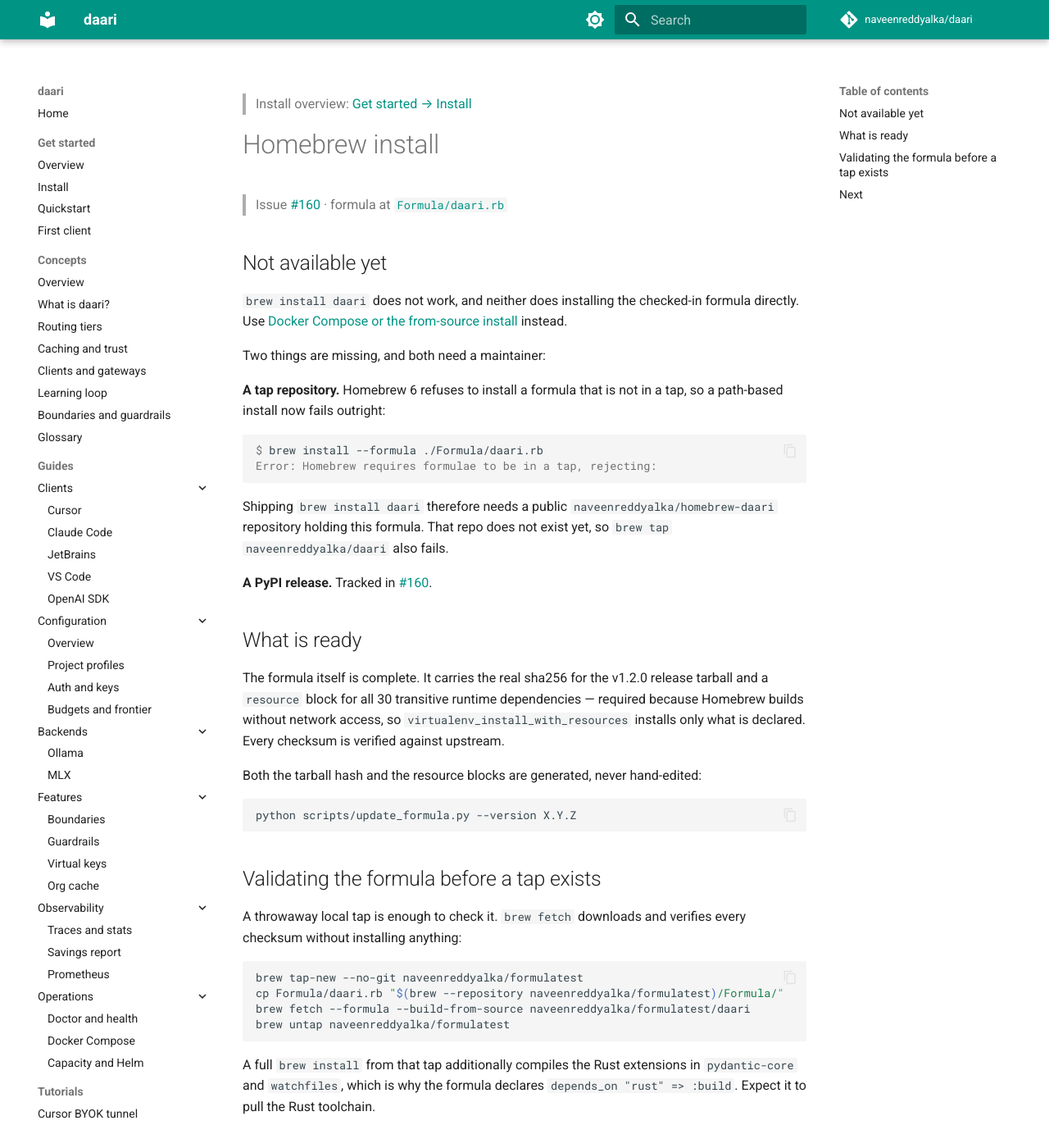
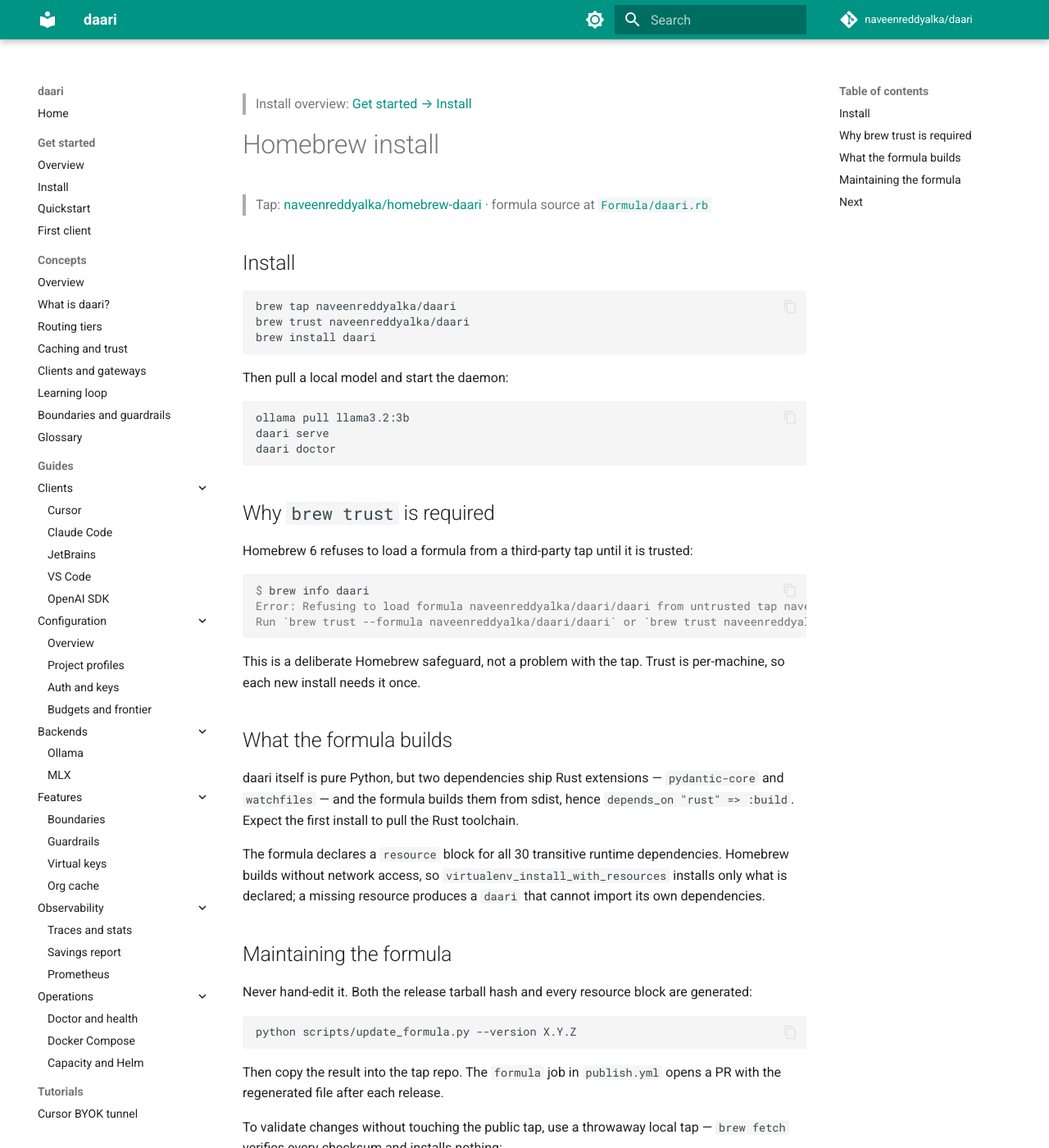
Before and after one commit to naveenreddyalka/daari, an MkDocs documentation site: the page built from docs/setup/homebrew.md, in a window 1280 px wide and 1400 px high. Shown: the whole window at 82% size. Built offline with MkDocs 1.6.1 and Material for MkDocs 9.7.7, drawn with Linux system fonts in a browser that asks for light colours; comment, search, counter and statistics services are not loaded; some of the changed text lies outside the part shown.

Commit message:
docs: document the live Homebrew tap and its trust requirement
The tap now exists at naveenreddyalka/homebrew-daari, so brew install is a real
install path rather than a blocked one. It does not depend on the PyPI publish:
the formula builds daari from the GitHub release tarball and its dependencies
from PyPI sdists, all of which already exist.

Homebrew 6 adds a step users cannot skip. It refuses to load formulae from
third-party taps until explicitly trusted, so `brew tap` followed by
`brew install` fails with "Refusing to load formula ... from untrusted tap" until
`brew trust naveenreddyalka/daari` runs. Documented on both install pages
alongside the Rust build dependency, which is why a first install is slow.

pip stays listed as unavailable — that is still blocked on #160.

Co-authored-by: Cursor <cursoragent@cursor.com>

````diff
--- a/docs/setup/homebrew.md
+++ b/docs/setup/homebrew.md
@@ -2,48 +2,63 @@
 
 # Homebrew install
 
-> Issue [#160](https://github.com/naveenreddyalka/daari/issues/160) · formula at [`Formula/daari.rb`](https://github.com/naveenreddyalka/daari/blob/main/Formula/daari.rb)
+> Tap: [naveenreddyalka/homebrew-daari](https://github.com/naveenreddyalka/homebrew-daari) · formula source at [`Formula/daari.rb`](https://github.com/naveenreddyalka/daari/blob/main/Formula/daari.rb)
 
-## Not available yet
+## Install
 
-`brew install daari` does not work, and neither does installing the checked-in
-formula directly. Use [Docker Compose or the from-source
-install](../developer/get-started/install.md) instead.
+```bash
+brew tap naveenreddyalka/daari
+brew trust naveenreddyalka/daari
+brew install daari
+```
 
-Two things are missing, and both need a maintainer:
+Then pull a local model and start the daemon:
 
-**A tap repository.** Homebrew 6 refuses to install a formula that is not in a
-tap, so a path-based install now fails outright:
+```bash
+ollama pull llama3.2:3b
+daari serve
+daari doctor
+```
+
+## Why `brew trust` is required
+
+Homebrew 6 refuses to load a formula from a third-party tap until it is trusted:
 
 ```console
-$ brew install --formula ./Formula/daari.rb
-Error: Homebrew requires formulae to be in a tap, rejecting:
+$ brew info daari
+Error: Refusing to load formula naveenreddyalka/daari/daari from untrusted tap naveenreddyalka/daari.
+Run `brew trust --formula naveenreddyalka/daari/daari` or `brew trust naveenreddyalka/daari` to trust it.
 ```
 
-Shipping `brew install daari` therefore needs a public
-`naveenreddyalka/homebrew-daari` repository holding this formula. That repo does
-not exist yet, so `brew tap naveenreddyalka/daari` also fails.
+This is a deliberate Homebrew safeguard, not a problem with the tap. Trust is
+per-machine, so each new install needs it once.
 
-**A PyPI release.** Tracked in [#160](https://github.com/naveenreddyalka/daari/issues/160).
+## What the formula builds
 
-## What is ready
+daari itself is pure Python, but two dependencies ship Rust extensions —
+`pydantic-core` and `watchfiles` — and the formula builds them from sdist, hence
+`depends_on "rust" => :build`. Expect the first install to pull the Rust
+toolchain.
 
-The formula itself is complete. It carries the real sha256 for the v1.2.0 release
-tarball and a `resource` block for all 30 transitive runtime dependencies —
-required because Homebrew builds without network access, so
-`virtualenv_install_with_resources` installs only what is declared. Every checksum
-is verified against upstream.
+The formula declares a `resource` block for all 30 transitive runtime
+dependencies. Homebrew builds without network access, so
+`virtualenv_install_with_resources` installs only what is declared; a missing
+resource produces a `daari` that cannot import its own dependencies.
 
-Both the tarball hash and the resource blocks are generated, never hand-edited:
+## Maintaining the formula
+
+Never hand-edit it. Both the release tarball hash and every resource block are
+generated:
 
 ```bash
 python scripts/update_formula.py --version X.Y.Z
 ```
 
-## Validating the formula before a tap exists
+Then copy the result into the tap repo. The `formula` job in `publish.yml` opens a
+PR with the regenerated file after each release.
 
-A throwaway local tap is enough to check it. `brew fetch` downloads and verifies
-every checksum without installing anything:
+To validate changes without touching the public tap, use a throwaway local tap —
+`brew fetch` verifies every checksum and installs nothing:
 
 ```bash
 brew tap-new --no-git naveenreddyalka/formulatest
@@ -52,10 +67,6 @@ brew fetch --formula --build-from-source naveenreddyalka/formulatest/daari
 brew untap naveenreddyalka/formulatest
 ```
 
-A full `brew install` from that tap additionally compiles the Rust extensions in
-`pydantic-core` and `watchfiles`, which is why the formula declares
-`depends_on "rust" => :build`. Expect it to pull the Rust toolchain.
-
 ## Next
 
-→ [Releasing](../RELEASING.md) for the maintainer steps · [Install options](../developer/get-started/install.md)
+→ [Install options](../developer/get-started/install.md) · [Releasing](../RELEASING.md)
````
Also changed, not shown: docs/RELEASING.md (+8 -5 lines), docs/developer/get-started/install.md (+21 -10 lines).
